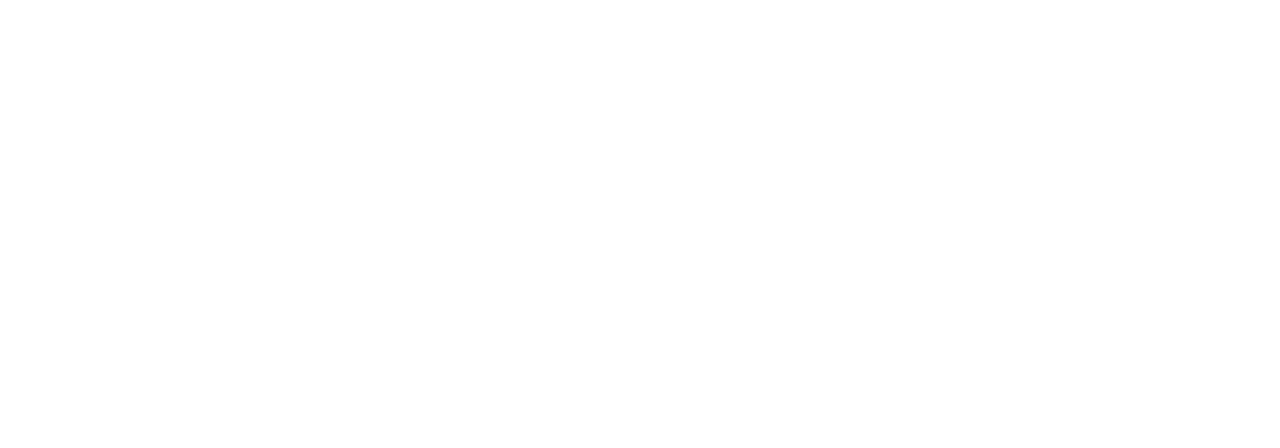
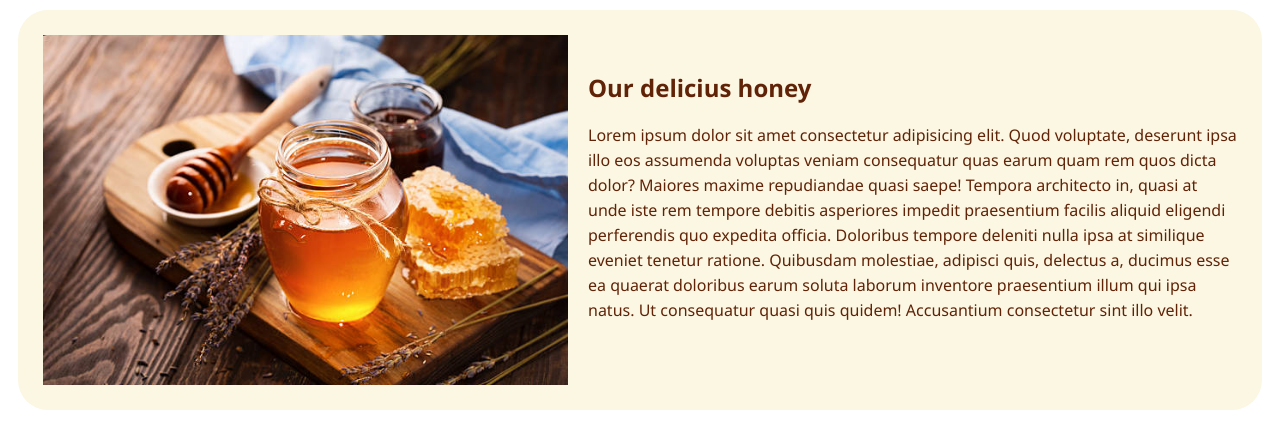
Before and after one commit to EdoardoTunzi/EsercizioU2-W1-D3-Flexbox, a plain HTML site: page flexibleArticle.html in a window 1280 px wide. Drawn offline with Linux system fonts and the light colour scheme.

Commit message:
Flexible article DONE

```diff
--- a/assets/css/flexibleArticle.css
+++ b/assets/css/flexibleArticle.css
@@ -0,0 +1,38 @@
+body {
+  font-family: "Segoe UI", Tahoma, Geneva, Verdana, sans-serif;
+  color: #612307;
+}
+
+article {
+  background-color: #fbf7e3;
+  padding: 25px;
+  margin: 10px;
+  border-radius: 30px;
+}
+
+article img {
+  width: 100%;
+  height: 250px; /* Altezza fissa della card */
+  object-fit: cover;
+}
+
+.content {
+  margin-bottom: 30px;
+}
+.content p {
+  line-height: 25px;
+}
+
+@media screen and (min-width: 768px) {
+  article {
+    display: flex;
+    align-items: center;
+  }
+  article img {
+    order: -1;
+    margin-right: 20px;
+    width: 100%;
+    height: 350px; /* Altezza fissa della card */
+    object-fit: cover;
+  }
+}
--- a/flexibleArticle.html
+++ b/flexibleArticle.html
@@ -4,6 +4,21 @@
     <meta charset="UTF-8" />
     <meta name="viewport" content="width=device-width, initial-scale=1.0" />
     <title>Document</title>
+    <link rel="stylesheet" href="./assets/css/flexibleArticle.css" />
   </head>
-  <body></body>
+  <body>
+    <article>
+      <div class="content">
+        <h2>Our delicius honey</h2>
+        <p>
+          Lorem ipsum dolor sit amet consectetur adipisicing elit. Quod voluptate, deserunt ipsa illo eos assumenda voluptas veniam consequatur quas earum quam
+          rem quos dicta dolor? Maiores maxime repudiandae quasi saepe! Tempora architecto in, quasi at unde iste rem tempore debitis asperiores impedit
+          praesentium facilis aliquid eligendi perferendis quo expedita officia. Doloribus tempore deleniti nulla ipsa at similique eveniet tenetur ratione.
+          Quibusdam molestiae, adipisci quis, delectus a, ducimus esse ea quaerat doloribus earum soluta laborum inventore praesentium illum qui ipsa natus. Ut
+          consequatur quasi quis quidem! Accusantium consectetur sint illo velit.
+        </p>
+      </div>
+      <img src="./assets/img/honey.jpg" alt="tagliere in legno con barattolo di miele" />
+    </article>
+  </body>
 </html>
```
